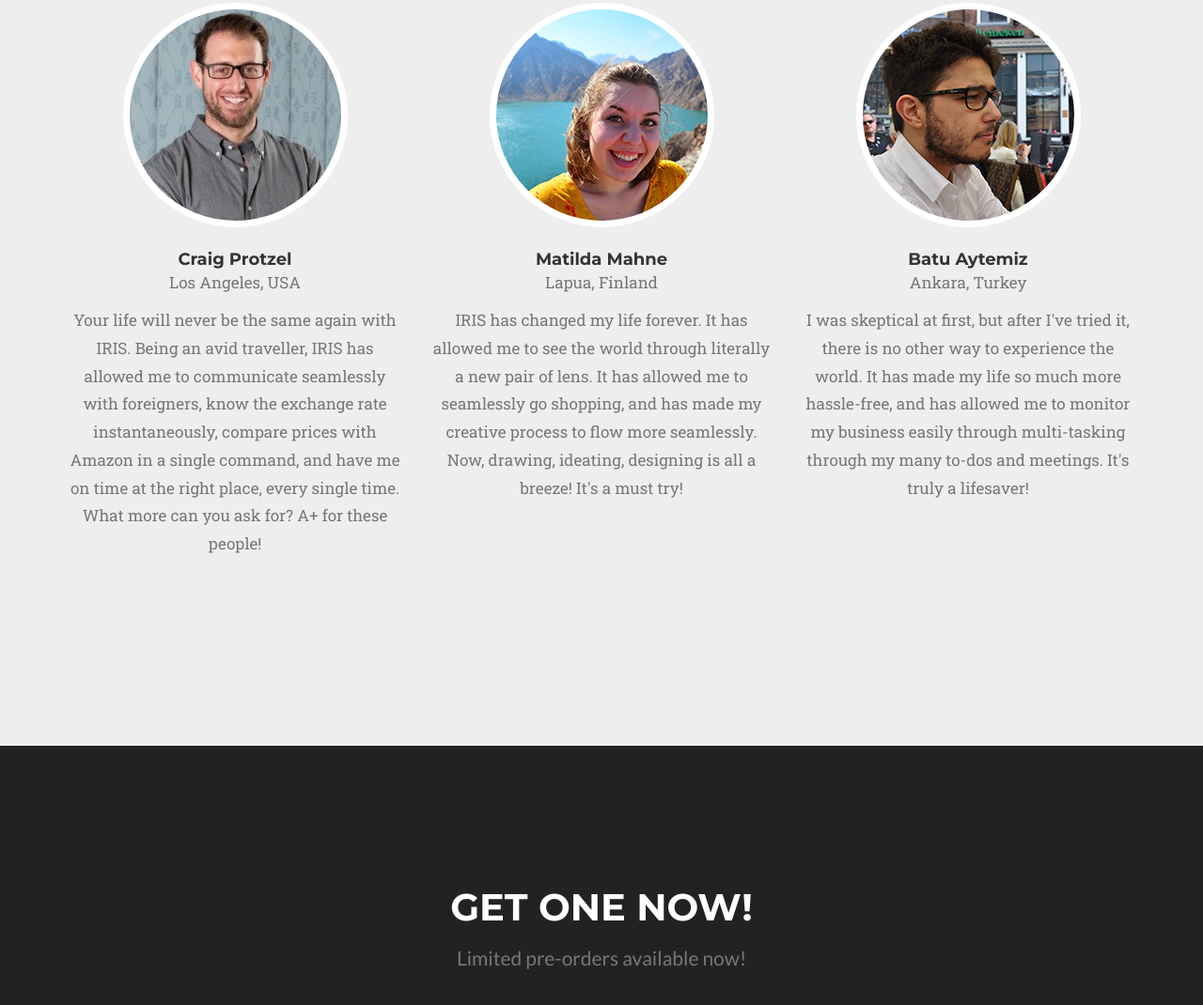
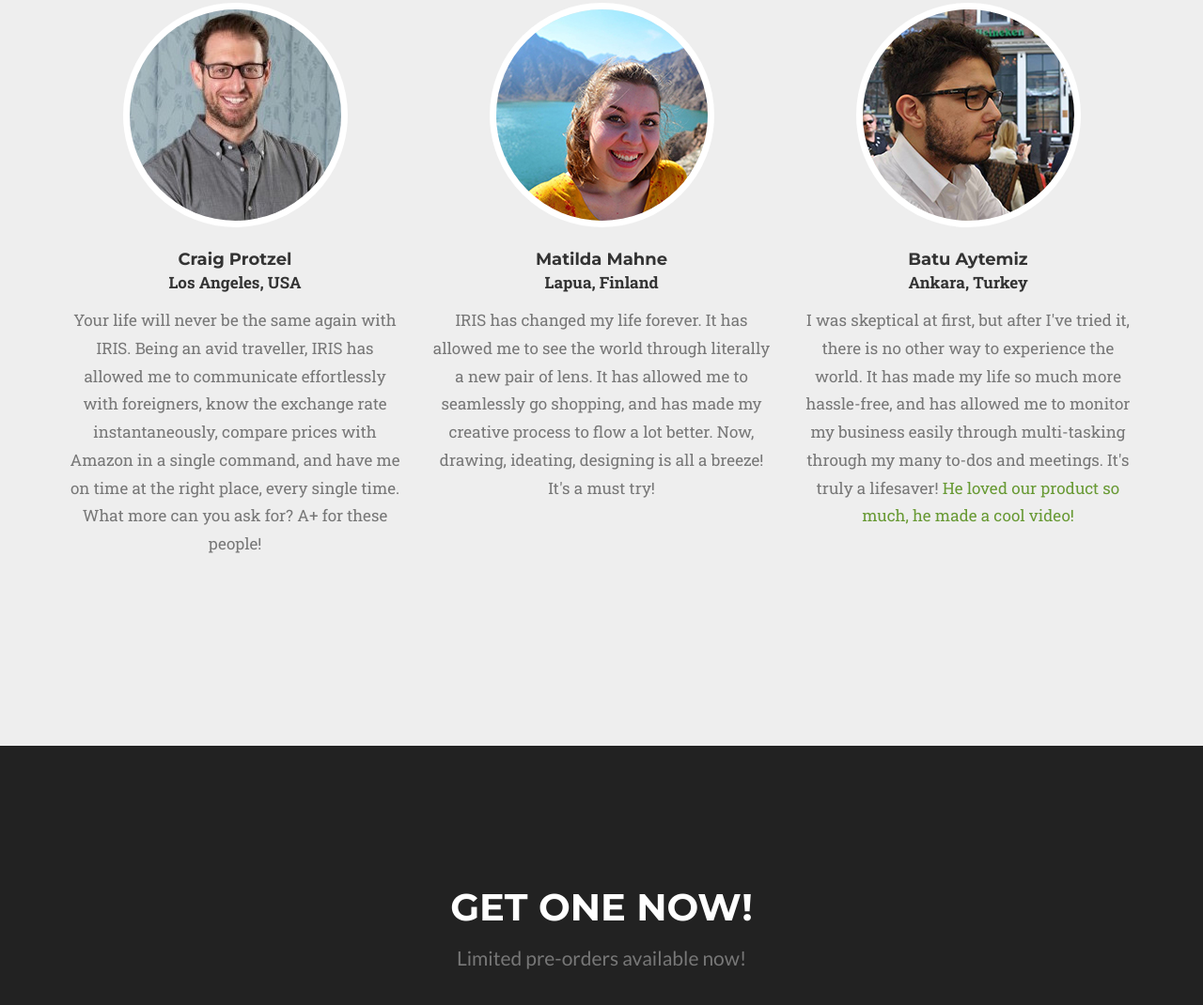
Before and after one commit to patrickwee/commtech, a website: page IRIS/index.html in a window 1280 px wide. Shown: the part 4165-5235 px from the top of the page at 94% size. Drawn offline with nearby package versions, Linux system fonts and the light colour scheme; a web font is replaced by a local one.

Commit message:
Added Batu video

```diff
--- a/IRIS/index.html
+++ b/IRIS/index.html
@@ -278,24 +278,24 @@
                     <div class="team-member">
                         <img src="img/team/craig.jpg" class="img-responsive img-circle" alt="">
                         <h4>Craig Protzel</h4>
-                        <p class="text-muted">Los Angeles, USA</p>
-                        <p class="text-muted">Your life will never be the same again with IRIS. Being an avid traveller, IRIS has allowed me to communicate seamlessly with foreigners, know the exchange rate instantaneously, compare prices with Amazon in a single command, and have me on time at the right place, every single time. What more can you ask for? A+ for these people!</p>
+                        <p><strong>Los Angeles, USA</strong></p>
+                        <p class="text-muted">Your life will never be the same again with IRIS. Being an avid traveller, IRIS has allowed me to communicate effortlessly with foreigners, know the exchange rate instantaneously, compare prices with Amazon in a single command, and have me on time at the right place, every single time. What more can you ask for? A+ for these people!</p>
                     </div>
                 </div>
                 <div class="col-md-4">
                     <div class="team-member">
                         <img src="img/team/matilda.jpg" class="img-responsive img-circle" alt="">
                         <h4>Matilda Mahne</h4>
-                        <p class="text-muted">Lapua, Finland</p>
-                        <p class="text-muted">IRIS has changed my life forever. It has allowed me to see the world through literally a new pair of lens. It has allowed me to seamlessly go shopping, and has made my creative process to flow more seamlessly. Now, drawing, ideating, designing is all a breeze! It's a must try!</p>
+                        <p><strong>Lapua, Finland</strong></p>
+                        <p class="text-muted">IRIS has changed my life forever. It has allowed me to see the world through literally a new pair of lens. It has allowed me to seamlessly go shopping, and has made my creative process to flow a lot better. Now, drawing, ideating, designing is all a breeze! It's a must try!</p>
                     </div>
                 </div>
                 <div class="col-md-4">
                     <div class="team-member">
                         <img src="img/team/batu.jpg" class="img-responsive img-circle" alt="">
                         <h4>Batu Aytemiz</h4>
-                        <p class="text-muted">Ankara, Turkey</p>
-                        <p class="text-muted">I was skeptical at first, but after I've tried it, there is no other way to experience the world. It has made my life so much more hassle-free, and has allowed me to monitor my business easily through multi-tasking through my many to-dos and meetings. It's truly a lifesaver!</p>
+                        <p><strong>Ankara, Turkey</strong></p>
+                        <p class="text-muted">I was skeptical at first, but after I've tried it, there is no other way to experience the world. It has made my life so much more hassle-free, and has allowed me to monitor my business easily through multi-tasking through my many to-dos and meetings. It's truly a lifesaver! <a href="https://youtu.be/-1yB_iuA14s" target="_blank" >He loved our product so much, he made a cool video!</a></p>
                     </div>
                 </div>
             </div>
@@ -449,7 +449,7 @@
                             <div class="modal-body">
                                 <!-- Project Details Go Here -->
                                 <h2>Business</h2>
-                                <p class="item-intro text-muted">Everyting on the go.</p>
+                                <p class="item-intro text-muted">Everything on the go.</p>
                                 <p>IRIS can become your most reliable device used for handling business meetings and executing projects. It can help with managerial work, project presentations and calendars, all while keeping content private and visible only to your employees. With IRIS, your business will become more time efficient. It is a convenient device that one can use at any time to answer phone calls, send messages and  stay updated on any business changes.</p>
                                 <button type="button" class="btn btn-primary" data-dismiss="modal"><i class="fa fa-times"></i> Close</button>
                             </div>
```
